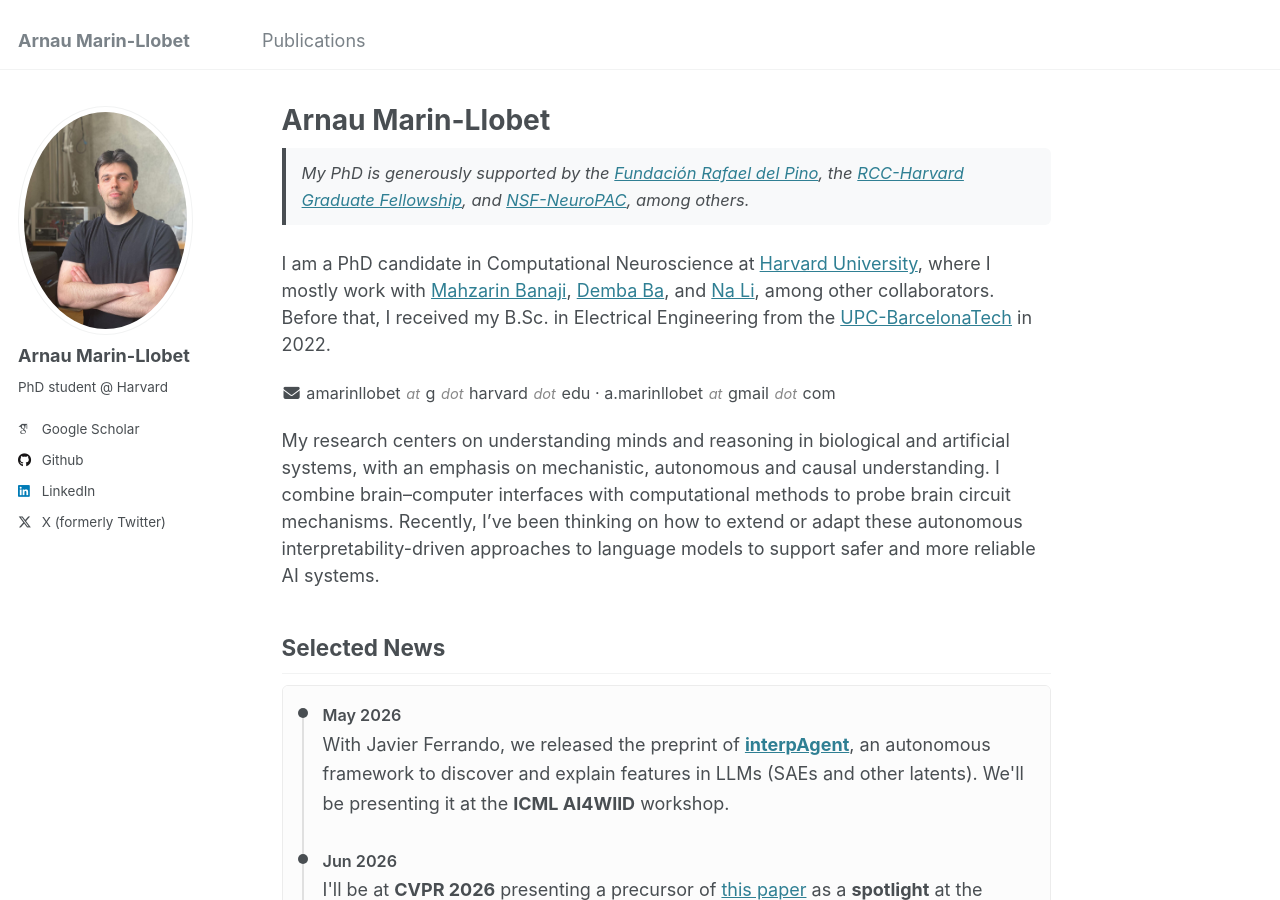
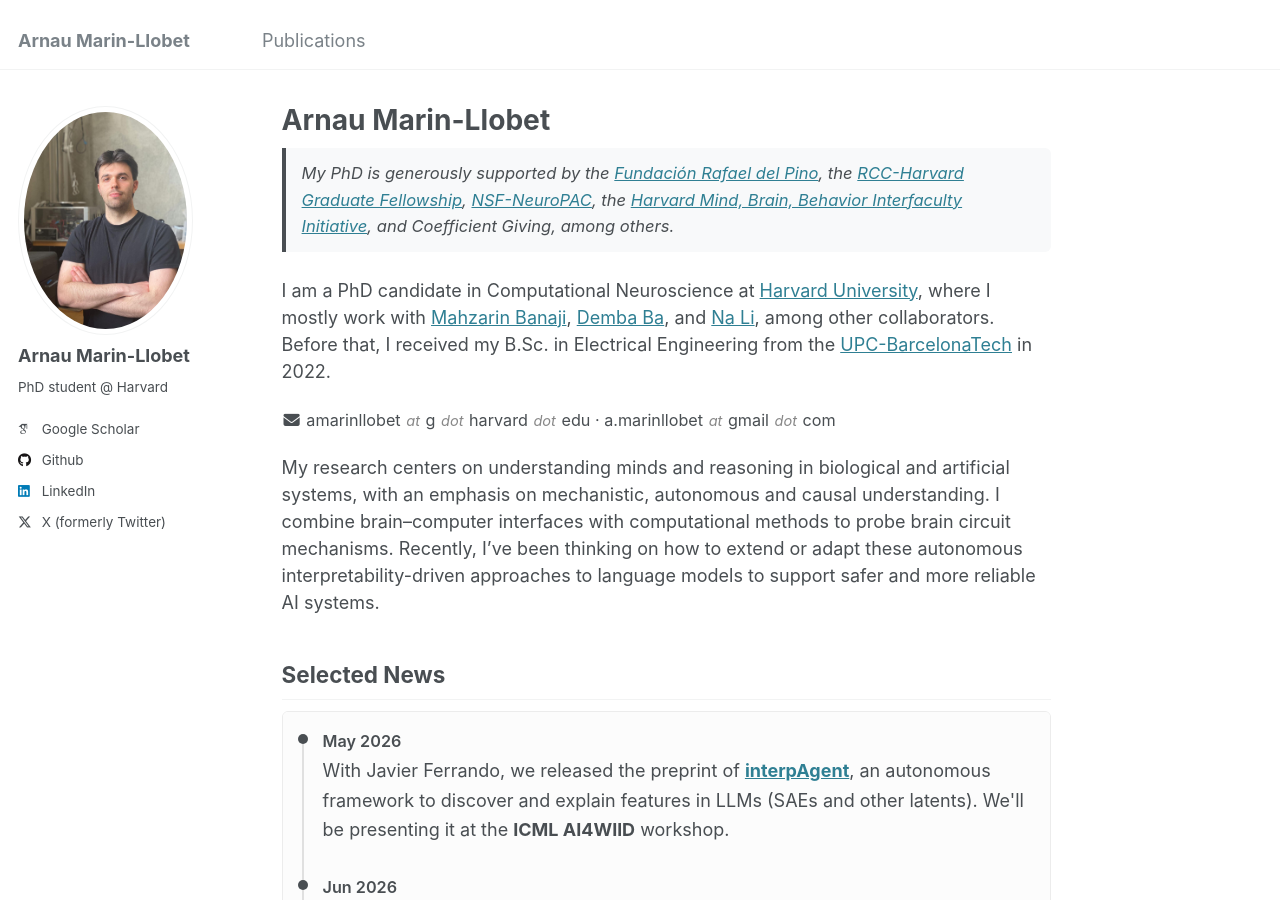
Before and after one commit to arnaumarin/arnaumarin.github.io, a Jekyll site: the page built from _pages/about.md, in a window 1280 px wide and 900 px high. Built offline with Jekyll 4.4.1, drawn with Linux system fonts in a browser that asks for light colours; some web fonts are replaced.

Commit message:
Update about.md

```diff
--- a/_pages/about.md
+++ b/_pages/about.md
@@ -9,7 +9,7 @@
 ---
 
 <div style="background: #f8f9fa; border-left: 4px solid #494e52; padding: 12px 16px; margin-bottom: 1.5em; font-size: 0.92em; font-style: italic; line-height: 1.6; border-radius: 0 6px 6px 0;">
-My PhD is generously supported by the <a href="https://frdelpino.es/">Fundaci&oacute;n Rafael del Pino</a>, the <a href="https://rcc.harvard.edu/">RCC-Harvard Graduate Fellowship</a>, and <a href="https://www.neuropac.info">NSF-NeuroPAC</a>, among others.
+My PhD is generously supported by the <a href="https://frdelpino.es/">Fundaci&oacute;n Rafael del Pino</a>, the <a href="https://rcc.harvard.edu/">RCC-Harvard Graduate Fellowship</a>, <a href="https://www.neuropac.info">NSF-NeuroPAC</a>, the <a href="https://mbb.harvard.edu/">Harvard Mind, Brain, Behavior Interfaculty Initiative</a>, and Coefficient Giving, among others.
 </div>
 
 I am a PhD candidate in Computational Neuroscience at [Harvard University](https://seas.harvard.edu/), where I mostly work with [Mahzarin Banaji](https://psychology.fas.harvard.edu/people/mahzarin-r-banaji), [Demba Ba](https://crisp.seas.harvard.edu/), and [Na Li](https://nali.seas.harvard.edu/), among other collaborators. Before that, I received my B.Sc. in Electrical Engineering from the [UPC-BarcelonaTech](https://telecos.upc.edu/en) in 2022.
```
